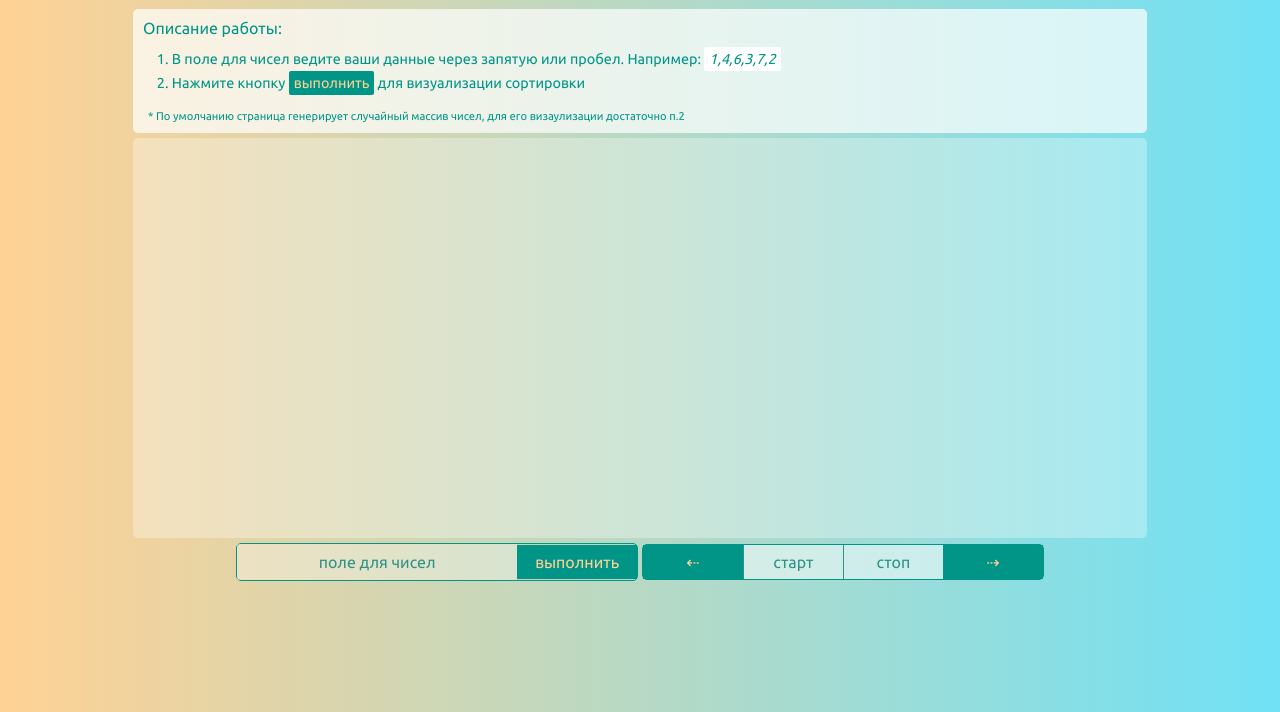
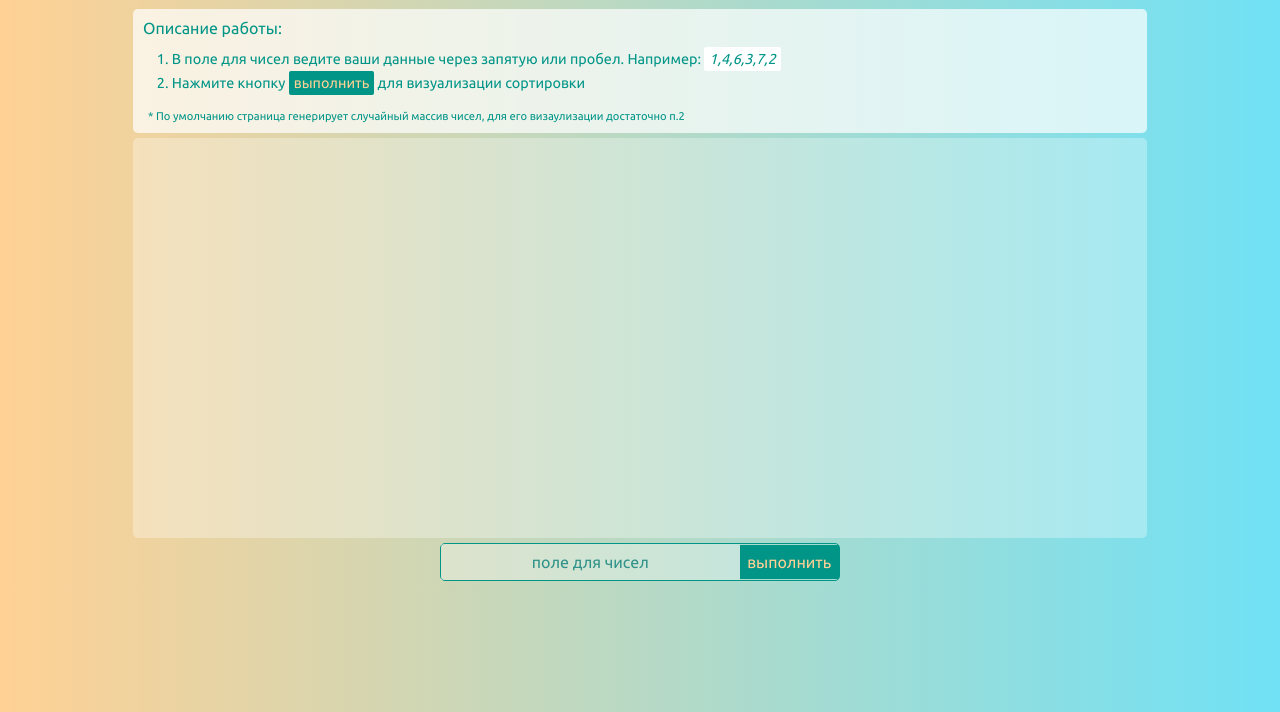
Before and after one commit to RoTerentev/bubble_sort, a website built with webpack: page public/index.html in a window 1280 px wide. Shown: the part 88-800 px from the top of the page. Built offline with nearby package versions, Linux system fonts and the light colour scheme.

Commit message:
remake controls for better animation

```diff
--- a/public/css/index.css
+++ b/public/css/index.css
@@ -96,18 +96,25 @@ span {
   margin: 5px auto;
 }
 
+.controls {
+  margin: 0 0 10px 0;
+}
+
 .data__form,
-.ctrl {
+.panel {
   font-size: 0;
   padding: 0;
-  margin: 0 0 10px 0;
+  border: 1px solid #009587;
   border-radius: 5px;
-  border: 1px solid #009587;
+}
+
+.panel {
+  display: none;
 }
 
 .data__field,
 .data__subm,
-.ctrl__btn {
+.panel__btn {
   display: block;
   width: 100%;
   font-size: 16px;
@@ -132,42 +139,42 @@ span {
 }
 
 .data__subm,
-.ctrl__btn {
+.panel__btn {
   background-color: #009587;
   color: #ffd194;
+  box-sizing: border-box;
 }
 
-.ctrl__btn {
+.panel__btn {
   width: 25%;
   display: inline-block;
 }
 
-.ctrl__btn--light {
+.panel__btn--light {
   background-color: rgba(255, 255, 255, 0.5);
   color: #309288;
-  border-left: 1px solid #309288;
+  border-right: 1px solid #309288;
 }
 
-.ctrl__btn--light:last-child {
-  border-left: none;
+.panel__btn--light:last-child {
+  border-right: none;
 }
 
 @media all and (min-width: 768px) {
   .data__field,
   .data__subm,
-  .ctrl__btn {
+  .panel__btn {
     font-size: 1rem;
     line-height: 2;
     display: inline-block;
   }
   .data__field {
-    width: 70%;
+    width: 75%;
   }
   .data__subm {
-    width: 30%;
+    width: 25%;
   }
-  .data__form,
-  .ctrl {
+  .controls {
     width: auto;
     min-width: 400px;
     display: inline-block;
--- a/public/index.html
+++ b/public/index.html
@@ -7,7 +7,7 @@
   <meta http-equiv="X-UA-Compatible" content="ie=edge">
   <link rel="stylesheet" type="text/css" href="https://fonts.googleapis.com/css?family=Ubuntu" />
   <link rel="stylesheet" href="css/index.css">
-  <title>Bubble sort !</title>
+  <title>Bubble sort</title>
 </head>
 
 <body>
@@ -31,17 +31,20 @@
       <!-- Content wil be created in runtime -->
     </svg>
 
-    <form action="#" class="data__form">
-      <input type="text" value="" class="data__field" name="data" placeholder="поле для чисел" autocomplete="off" />
-      <button class="data__subm">выполнить</button>
-    </form>
+    <div class="controls">
 
-    <div class="ctrl">
-      <button class="ctrl__btn">&#8672;</button>
-      <button class="ctrl__btn ctrl__btn--light">старт</button>
+      <form action="#" class="data__form">
+        <input type="text" value="" class="data__field" name="data" placeholder="поле для чисел" autocomplete="off" />
+        <button class="data__subm">выполнить</button>
+      </form>
 
-      <button class="ctrl__btn ctrl__btn--light">стоп</button>
-      <button class="ctrl__btn">&#8674;</button>
+      <div class="panel">
+        <button class="panel__btn">&#8672;</button>
+        <button class="panel__btn panel__btn--light">старт</button>
+
+        <button class="panel__btn panel__btn--light">стоп</button>
+        <button class="panel__btn">&#8674;</button>
+      </div>
     </div>
 
   </main>
```
